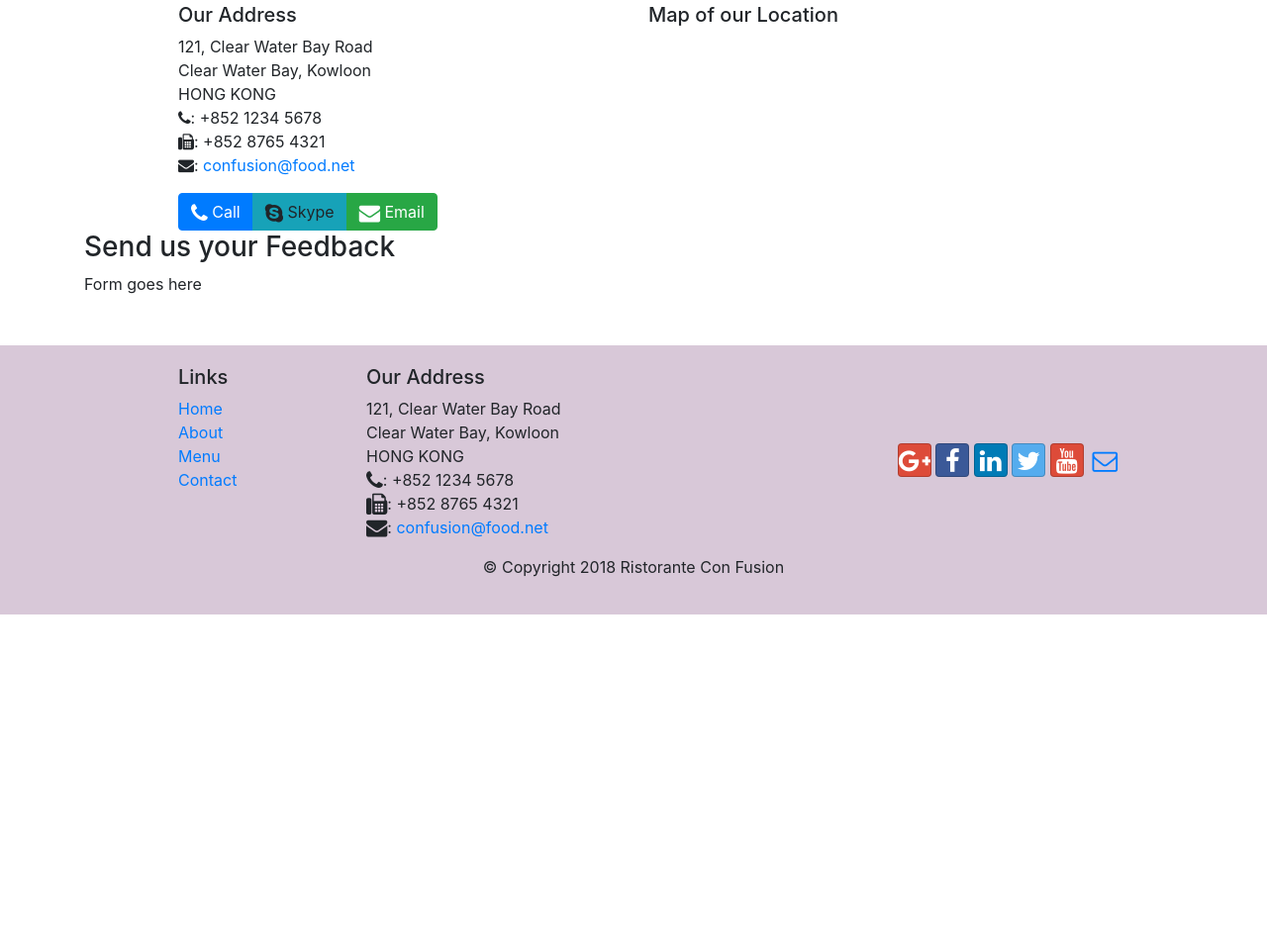
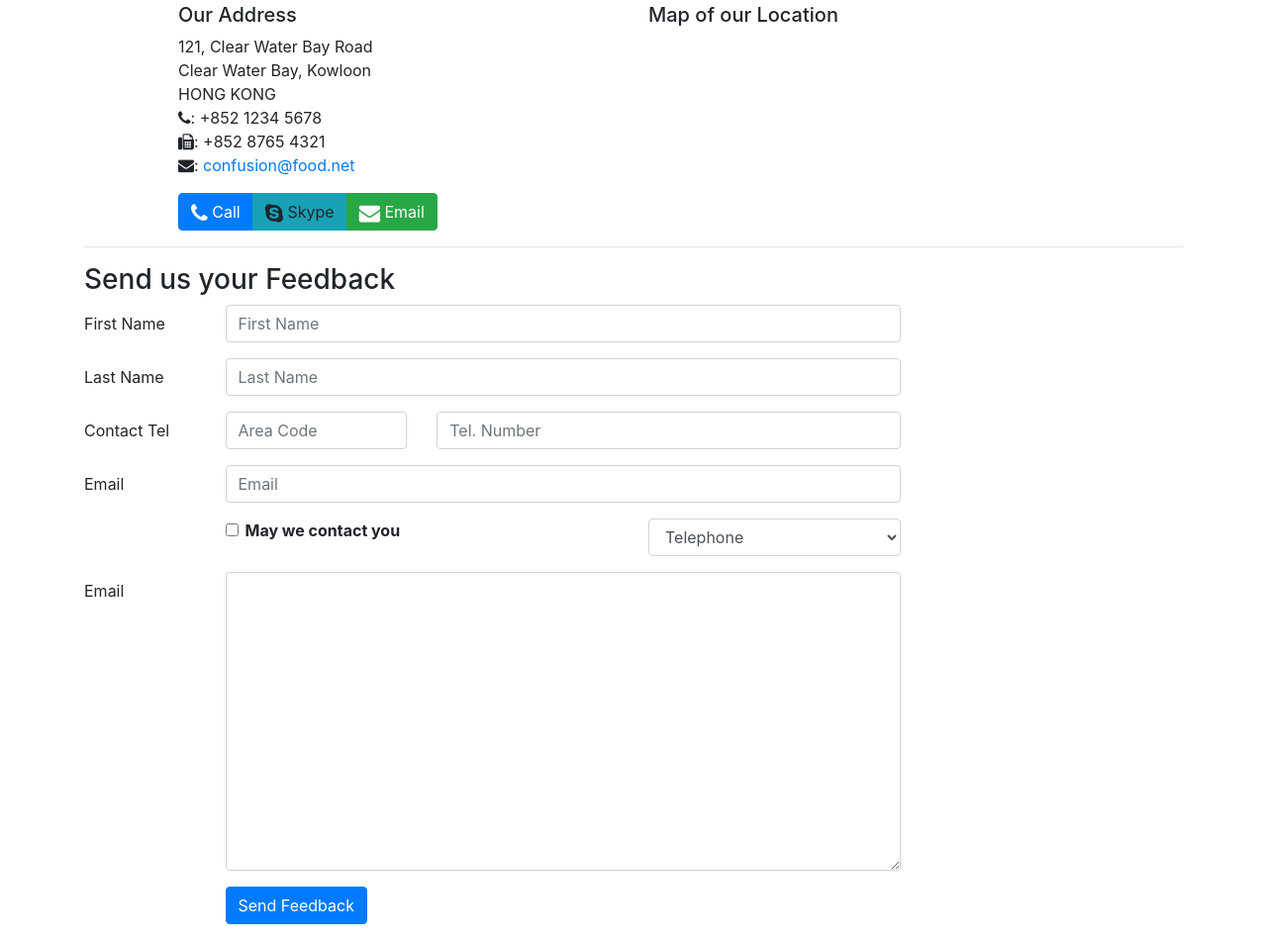
Before and after one commit to BUITHICAMVAN/Restaurant-Responsive-WebPage-Practice, a website: page contactus.html in a window 1280 px wide. Shown: the part 473-1426 px from the top of the page at 99% size. Before the commit the page ends 1094 px from the top, so only its background shows below. Drawn offline with nearby package versions, Linux system fonts and the light colour scheme.

Commit message:
adding a form for sending feedback

```diff
--- a/contactus.html
+++ b/contactus.html
@@ -18,6 +18,7 @@
 
 <body>
 
+    <!-- Navigation bar -->
     <nav class="navbar navbar-dark navbar-expand-sm fixed-top">
         <div class="container">
             <button class="navbar-toggler" type="button" data-toggle="collapse" data-target="#Navbar">
@@ -29,12 +30,13 @@
                         <li class="nav-item"><a class="nav-link" href="./index.html"><span class="fa fa-home fa-lg"></span> Home</a></li>
                         <li class="nav-item"><a class="nav-link" href="./aboutus.html"><span class="fa fa-info fa-lg"></span> About</a></li>
                         <li class="nav-item"><a class="nav-link" href="#"><span class=" 1fa fa-list fa-lg"></span> Menu</a></li>
-                        <li class="nav-item active"><a class="nav-link" href="#"><span class="fa fa-address-card fa-lg"></span> Contact</a></li>
-                </ul>1
+                        <li class="nav-item active"><a class="nav-link" href="contactus.html"><span class="fa fa-address-card fa-lg"></span> Contact</a></li>
+                </ul>
             </div>
         </div>
     </nav>
 
+    <!-- Header: Restaurant name, Intro -->
     <header class="jumbotron">
         <div class="container">
             <div class="row row-header">
@@ -48,23 +50,29 @@
         </div>
     </header>
 
+    <!-- Body: Breadcums, Page title,  -->
     <div class="container">
+
         <div class="row">
+            <!-- breadcums in Contact Us page -->
             <ol class="col-12 breadcrumb">
                 <li class="breadcrumb-item"><a href="./index.html">Home</a></li>
                 <li class="breadcrumb-item active">Contact Us</li>
             </ol>
+            <!-- title of the page -->
             <div class="col-12">
                <h3>Contact Us</h3>
                <hr>
             </div>
         </div>
 
+
         <div class="row row-content">
            <div class="col-12">
               <h3>Location Information</h3>
            </div>
             <div class="col-12 col-sm-4 offset-sm-1">
+                <!-- offset-sm-1 content will be pushed right 1 unit from sm to xl -->
                    <h5>Our Address</h5>
                     <address style="font-size: 100%">
 		              121, Clear Water Bay Road<br>
@@ -87,18 +95,88 @@
                 </div>
             </div>
         </div>
+        <hr>
 
         <div class="row row-content">
-           <div class="col-12">
+           <div class="col-12 ">
               <h3>Send us your Feedback</h3>
            </div>
             <div class="col-12 col-md-9">
-                Form goes here
+                <form>
+                    <!-- divide forms into several roles -->
+                    <div class="form-group row">
+                        <label for="firstname" class="col-md-2 col-form-label"> First Name </label>
+                        <div class="col-md-10">
+                            <input type="text" class="form-control" id="firstname" name="firstname" placeholder="First Name">
+                        </div>
+                    </div>
+
+                    <div class="form-group row">
+                        <label for="lastname" class="col-md-2 col-form-label"> Last Name </label>
+                        <div class="col-md-10">
+                            <input type="text" class="form-control" id="lastname" name="lastname" placeholder="Last Name">
+                        </div>
+                    </div>
+
+                    <div class="form-group row">
+                        <label for="telnum" class=" col-12 col-md-2 col-form-label"> Contact Tel </label>
+                        <div class="col-5 col-md-3">
+                            <input type="tel" class="form-control" id="areacode" name="areacode" placeholder="Area Code">
+                        </div>
+
+                        <div class="col-7 col-md-7">
+                            <input type="tel" class="form-control" id="telnum" name="telnum" placeholder="Tel. Number">
+                        </div>
+                    </div>
+
+                    <div class="form-group row">
+                        <label for="emailed" class=" col-md-2 col-form-label"> Email </label>
+                        <div class="col-md-10">
+                            <input type="email" class="form-control" id="emailid" name="emailid" placeholder="Email">
+                        </div>
+                    </div>
+
+                    <div class="form-group row">
+                        <div class="col-md-5 offset-md-2">
+                            <!-- right by 2 collums -->
+                            <div class="form-check">
+                                <input type="checkbox" class="form-check-input"
+                                name="approve" id="approve" value="">
+                                <label class="form-check-label" for="approve">
+                                    <strong> May we contact you</strong>
+                                </label>
+                            </div>
+                        </div>
+
+                        <div class="col-md-4 offset-md-1">
+                            <select class="form-control">
+                                <option> Telephone </option>
+                                <option>Email </option>
+                            </select>
+                        </div>
+                    </div>
+
+                    <div class="form-group row">
+                        <label for="Feedback" class=" col-md-2 col-form-label"> Email </label>
+                        <div class="col-md-10">
+                            <textarea class="form-control" id="Feedback" name="Feedback" rows="12"></textarea>
+                        </div>
+                    </div>
+                    <div class="form-group row">
+                        <div class="offset-md-2 col-md-10">
+                            <button type="submit" class="btn btn-primary" >
+                                Send Feedback
+                            </button>
+                        </div>
+                    </div>
+                </form>
+
             </div>
              <div class="col-12 col-md">
             </div>
        </div>
     </div>
+
 
     <footer class="footer">
         <div class="container">
```
Also changed, not shown: aboutus.html (+1 -1 lines).
